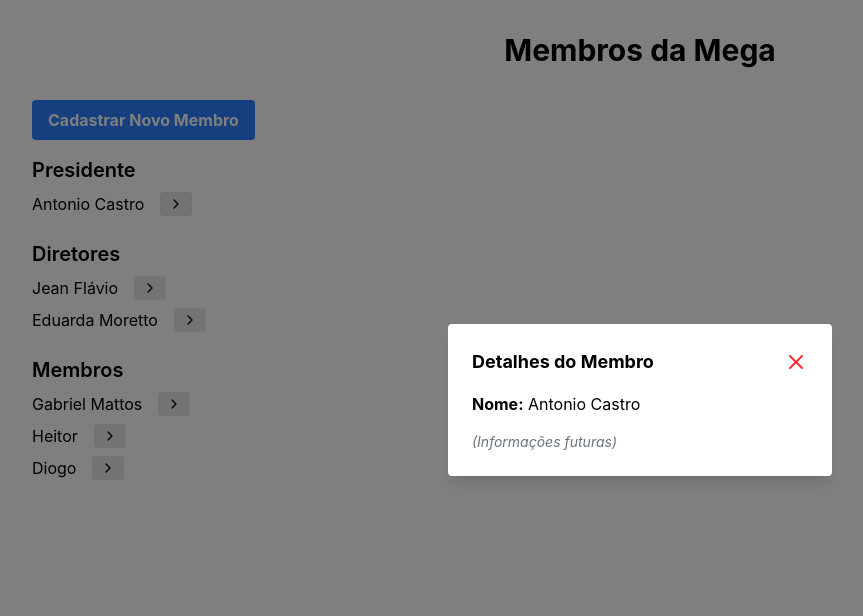
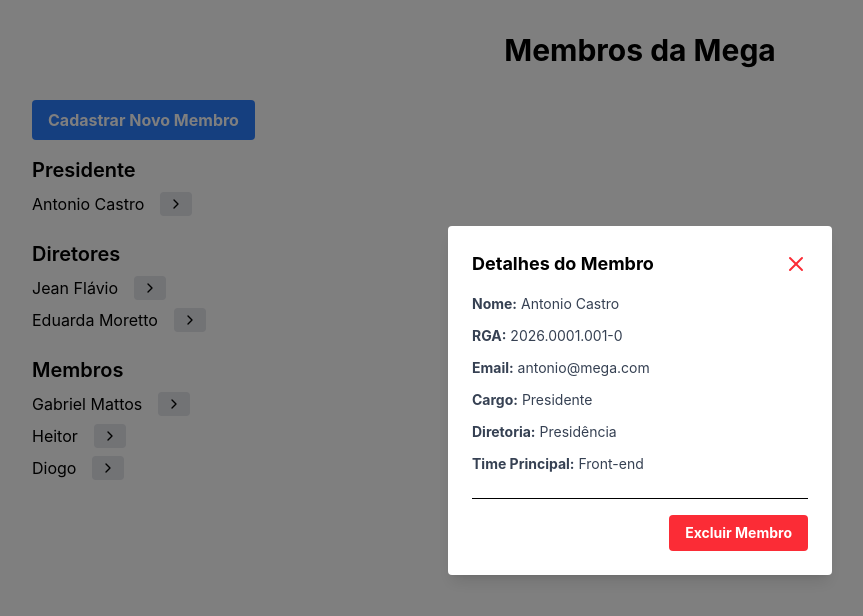
Before and after one commit to GabrielMattosA/SouMega, a React (Vite) app in the folder Front-end/: page /membros in a window 1280 px wide. Both pictures are taken after a click on the button 176 px from the left and 204 px from the top of the page. Shown: the top 616 px of the page, without its empty margins (0-863 px from the left). Built offline with nearby package versions, Linux system fonts and the light colour scheme.

Commit message:
feat: Cria cadastrar e deletar membros

```diff
--- a/Front-end/src/pages/membros/MemberPage.jsx
+++ b/Front-end/src/pages/membros/MemberPage.jsx
@@ -21,13 +21,7 @@ function MemberPage() {
             ...novoMembro,
             id: Date.now() // Gerar um ID único para o novo membro
         };
-        if (novoMembro.cargo === 'Presidente') {
-            setPresidente([...presidente, membroFormatado]);
-        } else if (novoMembro.cargo === 'Diretor(a)') {
-            setDiretores([...diretores, membroFormatado]);
-        } else {
-            setMembros([...membros, membroFormatado]);
-        }
+        setMembrosDaMega([...membrosDaMega, membroFormatado]);
 
         setCadastro(false);
 
@@ -41,19 +35,62 @@ function MemberPage() {
         });
     };
 
-    const [presidente, setPresidente] = React.useState([
-        { id: 1, nome: "Antonio Castro" }
-    ]);
+    const excluirMembro = (id) => {
+        setMembrosDaMega(membrosDaMega.filter((membro) => membro.id !== id));
 
-    const [diretores, setDiretores] = React.useState([
-        { id: 2, nome: "Jean Flávio" },
-        { id: 3, nome: "Eduarda Moretto" }
-    ]);
+        setMembroSelecionado(null);
+    };
 
-    const [membros, setMembros] = React.useState([
-        { id: 4, nome: "Gabriel Mattos" },
-        { id: 5, nome: "Heitor " },
-        { id: 6, nome: "Diogo" }
+    const [membrosDaMega, setMembrosDaMega] = React.useState([
+        {   id: 1,
+            nome: "Antonio Castro",
+            rga: "2026.0001.001-0",
+            email: "antonio@mega.com",
+            cargo: "Presidente",
+            diretoria: "Presidência",
+            time: "Front-end"
+
+         },
+        {   id: 2,
+            nome: "Jean Flávio",
+            rga: "2026.0002.002-0",
+            email: "jean@mega.com",
+            cargo: "Diretor(a)",
+            diretoria: "Gestão de Pessoas",
+            time: "Back-end"
+        },
+        {   id: 3,
+            nome: "Eduarda Moretto",
+            rga: "2026.0003.003-0",
+            email: "eduarda@mega.com",
+            cargo: "Diretor(a)",
+            diretoria: "Marketing",
+            time: "UI/UX Design"
+        },
+        {   id: 4,
+            nome: "Gabriel Mattos",
+            rga: "2026.0004.004-0",
+            email: "gabriel@mega.com",
+            cargo: "Membro",
+            diretoria: "Financeiro",
+            time: "Front-end"
+        },
+        {   id: 5,
+            nome: "Heitor ",
+            rga: "2026.0005.005-0",
+            email: "heitor@mega.com",
+            cargo: "Membro",
+            diretoria: "Projetos",
+            time: "Back-end"
+        },
+        {   id: 6,
+            nome: "Diogo",
+            rga: "2026.0006.006-0",
+            email: "diogo@mega.com",
+            cargo: "Membro",
+            diretoria: "Marketing",
+            time: "Back-end"
+        }
     ]);
 
     return (
@@ -68,7 +105,7 @@ function MemberPage() {
         <div className="mb-6">
             <h2 className="text-xl font-semibold mb-2">Presidente</h2>
             <ul>
-            {presidente.map((pessoa) => (
+            {membrosDaMega.filter((pessoa) => pessoa.cargo === 'Presidente').map((pessoa) => (
                 <li key={pessoa.id} className="flex items-center gap-4 mb-2">
                 <span>{pessoa.nome}</span>
                 <button onClick={() => setMembroSelecionado(pessoa)}
@@ -83,7 +120,7 @@ function MemberPage() {
         <div className="mb-6">
             <h2 className="text-xl font-semibold mb-2">Diretores</h2>
             <ul>
-            {diretores.map((pessoa) => (
+            {membrosDaMega.filter((pessoa) => pessoa.cargo === 'Diretor(a)').map((pessoa) => (
                 <li key={pessoa.id} className="flex items-center gap-4 mb-2">
                 <span>{pessoa.nome}</span>
                 <button onClick={() => setMembroSelecionado(pessoa)}
@@ -98,7 +135,7 @@ function MemberPage() {
         <div className="mb-6">
             <h2 className="text-xl font-semibold mb-2">Membros</h2>
             <ul>
-            {membros.map((pessoa) => (
+            {membrosDaMega.filter((pessoa) => pessoa.cargo === 'Membro').map((pessoa) => (
                 <li key={pessoa.id} className="flex items-center gap-4 mb-2">
                 <span>{pessoa.nome}</span>
                 <button onClick={() => setMembroSelecionado(pessoa)}
@@ -118,12 +155,22 @@ function MemberPage() {
                 <X className="w-6 h-6" />
                 </button>
                 </div>
-                <div className= "space-y-2">
-                <p><strong>Nome:</strong> {membroSelecionado.nome}</p>
-                <p className="text-sm text-gray-500 italic mt-4">
-                (Informações futuras)
-                </p>
-            </div>
+                <div className="space-y-3 text-sm text-gray-700">
+                    <p><strong>Nome:</strong> {membroSelecionado.nome}</p>
+                    <p><strong>RGA:</strong> {membroSelecionado.rga || 'Não informado'}</p>
+                    <p><strong>Email:</strong> {membroSelecionado.email || 'Não informado'}</p>
+                    <p><strong>Cargo:</strong> {membroSelecionado.cargo || 'Não informado'}</p>
+                    <p><strong>Diretoria:</strong> {membroSelecionado.diretoria || 'Não informado'}</p>
+                    <p><strong>Time Principal:</strong> {membroSelecionado.time || 'Não informado'}</p>
+                </div>
+                <div className="mt-6 pt-4 border-t flex justify-end">
+                        <button
+                            onClick={() => excluirMembro(membroSelecionado.id)}
+                            className="px-4 py-2 bg-red-500 hover:bg-red-600 text-white rounded font-bold text-sm transition-colors"
+                        >
+                            Excluir Membro
+                        </button>
+                    </div>
             </div>
             </div>
         )}
@@ -177,7 +224,7 @@ function MemberPage() {
                     <div>
                         <label className="block text-sm font-medium mb-2">Diretoria</label>
                         <div className="grid grid-cols-2 gap-2">
-                            {['Presidência', 'Projetos', 'Comercial', 'Marketing', 'Gestão de Pessoas'].map((diretoria) => (
+                            {['Presidência', 'Projetos', 'Comercial', 'Marketing', 'Gestão de Pessoas', 'Financeiro'].map((diretoria) => (
                                 <label key={diretoria} className="flex items-center gap-2 p-2 border rounded hover:bg-gray-50 cursor-pointer text-sm">
                                     <input type="radio" name="diretoria"
                                     value={diretoria}
```
